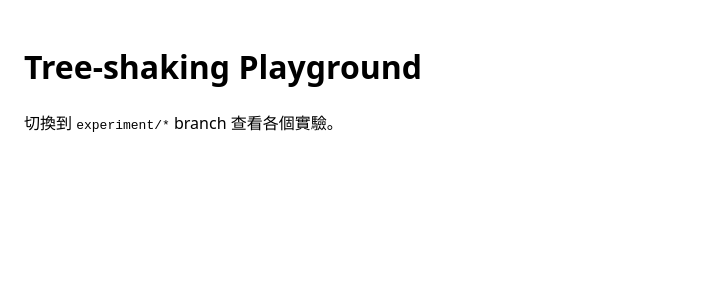
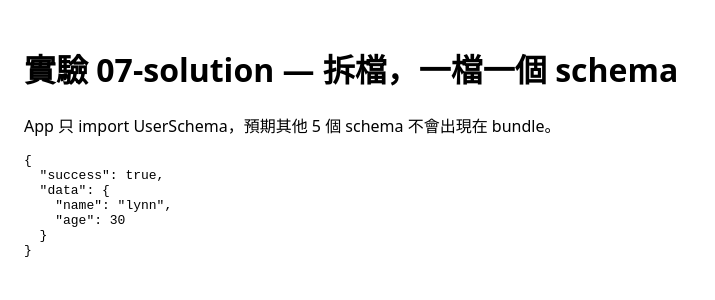
Before and after one commit to Yueh-Lin-Yang/recharts-treeshake-test, a React (Vite) app: page / in a window 1280 px wide. Shown: the top 300 px of the page, without its empty margins (0-715 px from the left). Built offline with nearby package versions, Linux system fonts and the light colour scheme.

Commit message:
🧪 test(zod): one file per schema — unused schemas tree-shaken (260 kB)

```diff
--- a/package.json
+++ b/package.json
@@ -10,7 +10,8 @@
   },
   "dependencies": {
     "react": "^19.2.0",
-    "react-dom": "^19.2.0"
+    "react-dom": "^19.2.0",
+    "zod": "^4.4.3"
   },
   "devDependencies": {
     "@types/node": "^22.10.0",
--- a/src/App.tsx
+++ b/src/App.tsx
@@ -1,10 +1,13 @@
+import { UserSchema } from '@/schemas/user';
+
+const result = UserSchema.safeParse({ name: 'lynn', age: 30 });
+
 export function App() {
   return (
     <div style={{ padding: 24 }}>
-      <h1>Tree-shaking Playground</h1>
-      <p>
-        切換到 <code>experiment/*</code> branch 查看各個實驗。
-      </p>
+      <h1>實驗 07-solution — 拆檔，一檔一個 schema</h1>
+      <p>App 只 import UserSchema，預期其他 5 個 schema 不會出現在 bundle。</p>
+      <pre>{JSON.stringify(result, null, 2)}</pre>
     </div>
   );
 }
--- /dev/null
+++ b/src/schemas/address.ts
@@ -0,0 +1,6 @@
+import { z } from 'zod';
+
+export const AddressSchema = z.object({
+  street: z.string({ message: 'ADDRESS_SCHEMA_MARKER street must be string' }),
+  city: z.string({ message: 'ADDRESS_SCHEMA_MARKER city must be string' }),
+});
--- /dev/null
+++ b/src/schemas/order.ts
@@ -0,0 +1,6 @@
+import { z } from 'zod';
+
+export const OrderSchema = z.object({
+  id: z.string({ message: 'ORDER_SCHEMA_MARKER id must be string' }),
+  total: z.number({ message: 'ORDER_SCHEMA_MARKER total must be number' }),
+});
--- /dev/null
+++ b/src/schemas/payment.ts
@@ -0,0 +1,6 @@
+import { z } from 'zod';
+
+export const PaymentSchema = z.object({
+  method: z.string({ message: 'PAYMENT_SCHEMA_MARKER method must be string' }),
+  amount: z.number({ message: 'PAYMENT_SCHEMA_MARKER amount must be number' }),
+});
--- /dev/null
+++ b/src/schemas/product.ts
@@ -0,0 +1,6 @@
+import { z } from 'zod';
+
+export const ProductSchema = z.object({
+  title: z.string({ message: 'PRODUCT_SCHEMA_MARKER title must be string' }),
+  price: z.number({ message: 'PRODUCT_SCHEMA_MARKER price must be number' }),
+});
--- /dev/null
+++ b/src/schemas/shipment.ts
@@ -0,0 +1,6 @@
+import { z } from 'zod';
+
+export const ShipmentSchema = z.object({
+  tracking: z.string({ message: 'SHIPMENT_SCHEMA_MARKER tracking must be string' }),
+  carrier: z.string({ message: 'SHIPMENT_SCHEMA_MARKER carrier must be string' }),
+});
--- /dev/null
+++ b/src/schemas/user.ts
@@ -0,0 +1,6 @@
+import { z } from 'zod';
+
+export const UserSchema = z.object({
+  name: z.string({ message: 'USER_SCHEMA_MARKER name must be string' }),
+  age: z.number({ message: 'USER_SCHEMA_MARKER age must be number' }),
+});
```
Also changed, not shown: 1 other file (tests, documents, lock files or other folders).
